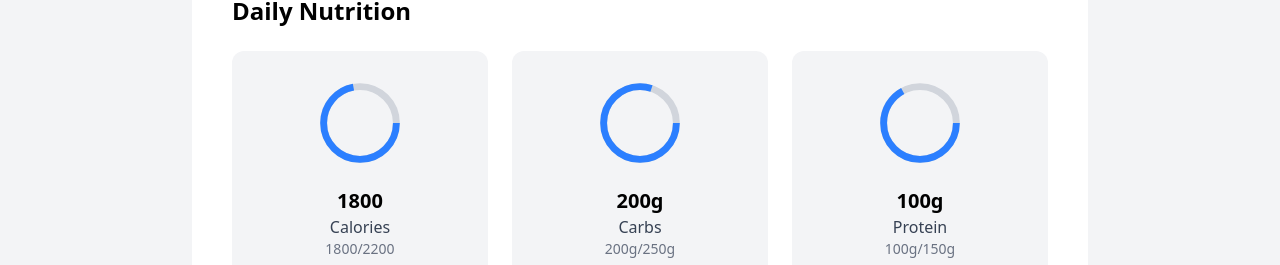
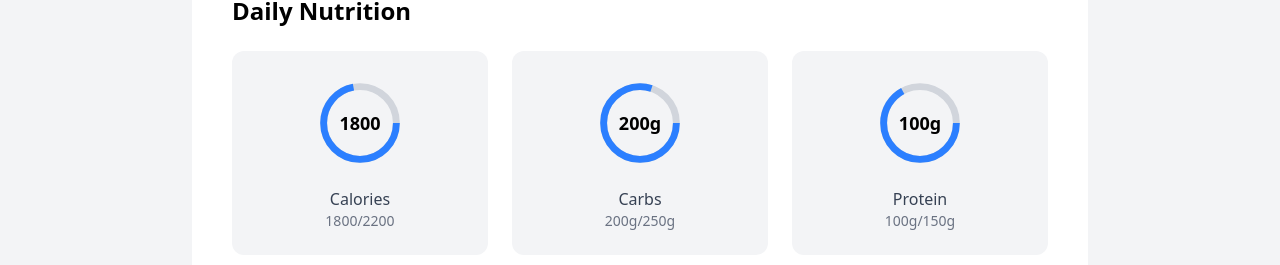
Before and after one commit to swastikaa0/FitnessManagement, a React (Vite) app: page /meals in a window 1280 px wide. Shown: the part 217-482 px from the top of the page. Built offline with nearby package versions, Linux system fonts and the light colour scheme.

Commit message:
Design updated

```diff
--- a/src/components/MealDashboard.jsx
+++ b/src/components/MealDashboard.jsx
@@ -1,4 +1,3 @@
-// src/components/MealDashboard.jsx
 import React from "react";
 
 const MealDashboard = () => {
@@ -31,7 +30,9 @@ const MealDashboard = () => {
               key={idx}
               className="bg-gray-100 p-6 rounded-xl flex flex-col items-center"
             >
-              <svg viewBox="0 0 42 42" className="w-24 h-24 mb-4">
+              {/* Circle with centered value */}
+              <div className="relative w-24 h-24 mb-4">
+                <svg viewBox="0 0 42 42" className="w-full h-full">
                   <circle
                     className="text-gray-300"
                     stroke="currentColor"
@@ -53,7 +54,11 @@ const MealDashboard = () => {
                     cy="21"
                   />
                 </svg>
-              <div className="text-xl font-semibold">{item.value}</div>
+                <div className="absolute inset-0 flex items-center justify-center text-lg font-semibold">
+                  {item.value}
+                </div>
+              </div>
+
               <div className="text-gray-700">{item.label}</div>
               <div className="text-sm text-gray-500">{`${item.value}/${item.max}`}</div>
             </div>
```
Lines whose indentation alone changed are shown as unchanged.
